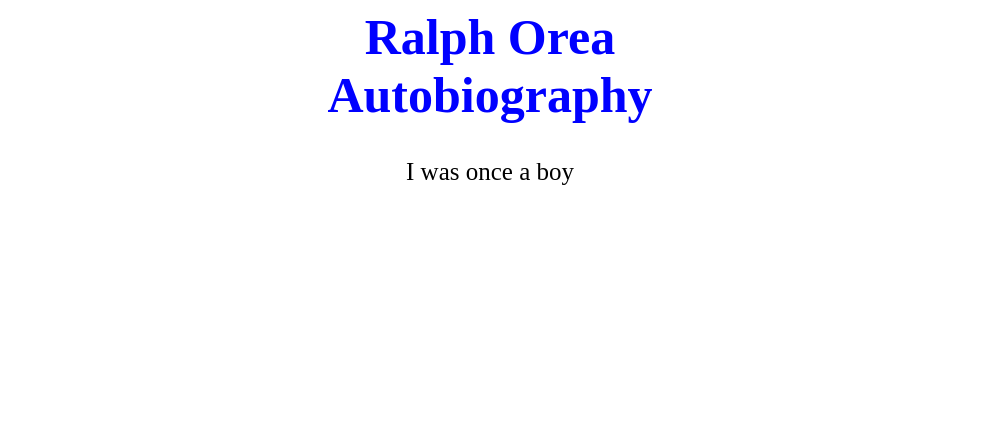
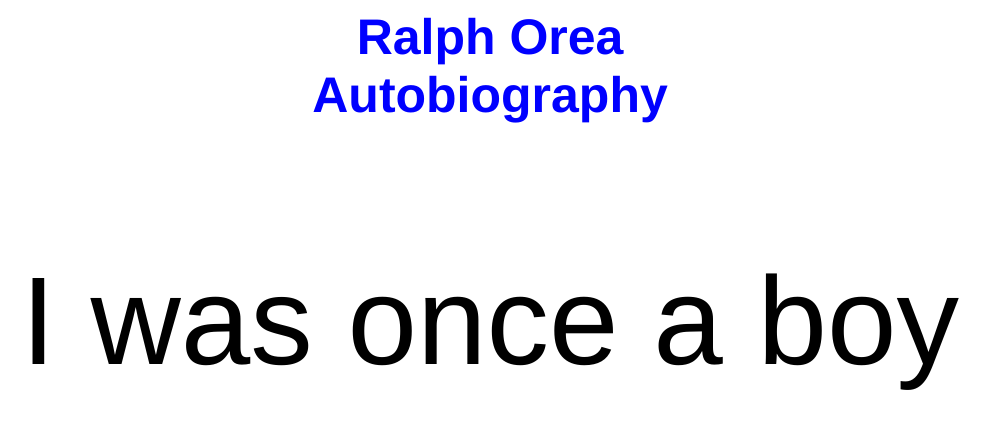
Before and after one commit to Hon-Stra/Orea-Autobiography, a plain HTML site: page index.html in a window 1280 px wide. Shown: the whole page, without its empty margins (150-1139 px from the left). Drawn offline with Linux system fonts and the light colour scheme.

Commit message:
Update index.html

```diff
--- a/index.html
+++ b/index.html
@@ -5,11 +5,13 @@
        font-size: 50px;
        color: blue;
        text-align: center;
+       font-family: helvetica;
      }
 
     p {
-     font-size: 25px;
+     font-size: 125px;
      text-align: center;
+     font-family: helvetica;
     }
      </style>
  </head>
```
